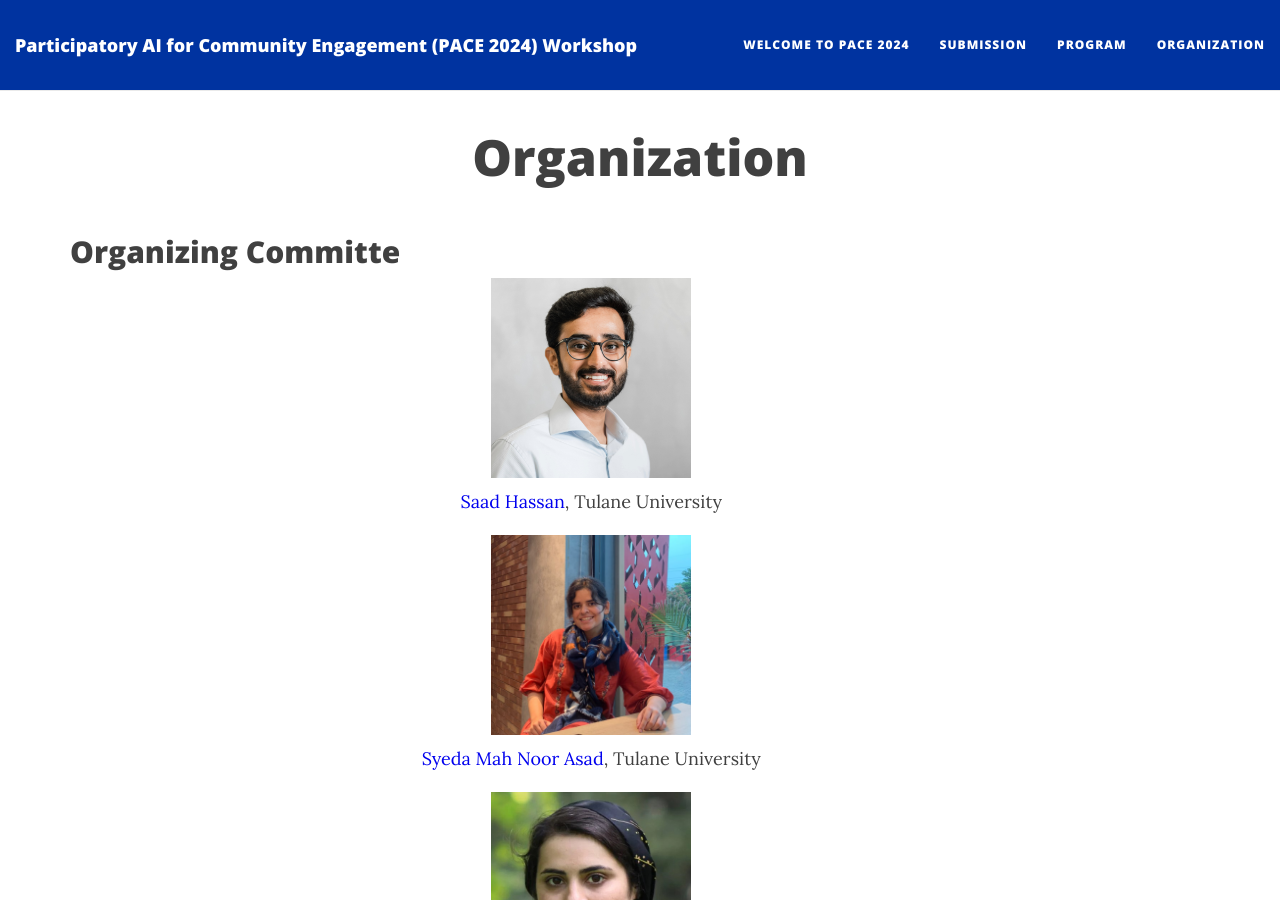
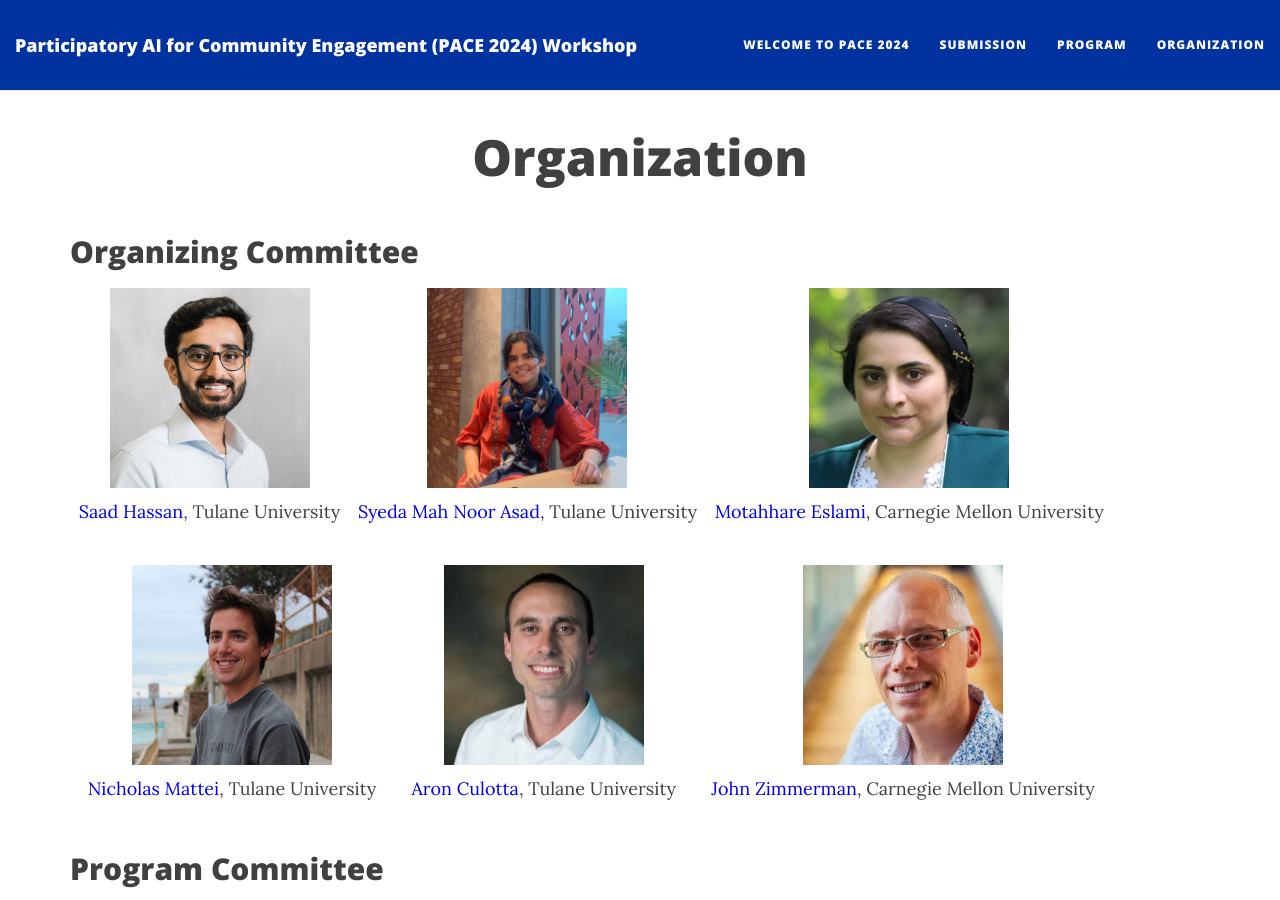
Before and after one commit to TulaneCS/PACE, a Jekyll site: the page built from organization.md, in a window 1280 px wide and 900 px high. Built offline with Jekyll 4.4.1, drawn with Linux system fonts in a browser that asks for light colours; nearby versions of some CDN libraries.

Commit message:
Update organization.md

```diff
--- a/organization.md
+++ b/organization.md
@@ -5,36 +5,40 @@ subtitle:
 published: true
 ---
 
-## Organizing Committe
+## Organizing Committee
 
-<div style="text-align:center; margin-bottom: 20px;">
-  <p><img src="{{ 'img/saad-hassan.jpeg' | relative_url }}" alt="Saad Hassan" width="200" height="200"></p>
-  <p><a href="https://saadh.info/">Saad Hassan</a>, Tulane University</p>
-</div>
+<div style="display: flex; justify-content: space-around; flex-wrap: wrap; text-align:center;">
 
-<div style="text-align:center; margin-bottom: 20px;">
-  <p><img src="{{ 'img/s-mah-noor-asad.png' | relative_url }}" alt="Syeda Mah Noor Asad" width="200" height="200"></p>
-  <p><a href="">Syeda Mah Noor Asad</a>, Tulane University</p>
-</div>
+  <div style="margin-bottom: 20px;">
+    <p><img src="{{ 'img/saad-hassan.jpeg' | relative_url }}" alt="Saad Hassan" width="200" height="200"></p>
+    <p><a href="https://saadh.info/">Saad Hassan</a>, Tulane University</p>
+  </div>
 
-<div style="text-align:center; margin-bottom: 20px;">
-  <p><img src="{{ 'img/motahhare-eslami.jpg' | relative_url }}" alt="Motahhare Eslami" width="200" height="200"></p>
-  <p><a href="https://www.motahhare.com/">Motahhare Eslami</a>, Carnegie Mellon University</p>
-</div>
+  <div style="margin-bottom: 20px;">
+    <p><img src="{{ 'img/s-mah-noor-asad.png' | relative_url }}" alt="Syeda Mah Noor Asad" width="200" height="200"></p>
+    <p><a href="">Syeda Mah Noor Asad</a>, Tulane University</p>
+  </div>
 
-<div style="text-align:center; margin-bottom: 20px;">
-  <p><img src="{{ 'img/nicholas-mattei.jpg' | relative_url }}" alt="Nicholas Mattei" width="200" height="200"></p>
-  <p><a href="http://www.nickmattei.net/">Nicholas Mattei</a>, Tulane University</p>
-</div>
+  <div style="margin-bottom: 20px;">
+    <p><img src="{{ 'img/motahhare-eslami.jpg' | relative_url }}" alt="Motahhare Eslami" width="200" height="200"></p>
+    <p><a href="https://www.motahhare.com/">Motahhare Eslami</a>, Carnegie Mellon University</p>
+  </div>
 
-<div style="text-align:center; margin-bottom: 20px;">
-  <p><img src="{{ 'img/aron-culotta.jpg' | relative_url }}" alt="Aron Culotta" width="200" height="200"></p>
-  <p><a href="https://www.cs.tulane.edu//~aculotta/">Aron Culotta</a>, Tulane University</p>
-</div>
+  <div style="margin-bottom: 20px;">
+    <p><img src="{{ 'img/nicholas-mattei.jpg' | relative_url }}" alt="Nicholas Mattei" width="200" height="200"></p>
+    <p><a href="http://www.nickmattei.net/">Nicholas Mattei</a>, Tulane University</p>
+  </div>
 
-<div style="text-align:center; margin-bottom: 20px;">
-  <p><img src="{{ 'img/john-zimmerman.jpg' | relative_url }}" alt="John Zimmerman" width="200" height="200"></p>
-  <p><a href="https://www.cs.cmu.edu/~johnz/">John Zimmerman</a>, Carnegie Mellon University</p>
+  <div style="margin-bottom: 20px;">
+    <p><img src="{{ 'img/aron-culotta.jpg' | relative_url }}" alt="Aron Culotta" width="200" height="200"></p>
+    <p><a href="https://www.cs.tulane.edu//~aculotta/">Aron Culotta</a>, Tulane University</p>
+  </div>
+
+  <div style="margin-bottom: 20px;">
+    <p><img src="{{ 'img/john-zimmerman.jpg' | relative_url }}" alt="John Zimmerman" width="200" height="200"></p>
+    <p><a href="https://www.cs.cmu.edu/~johnz/">John Zimmerman</a>, Carnegie Mellon University</p>
+  </div>
+
 </div>
 
 ## Program Committee
```
